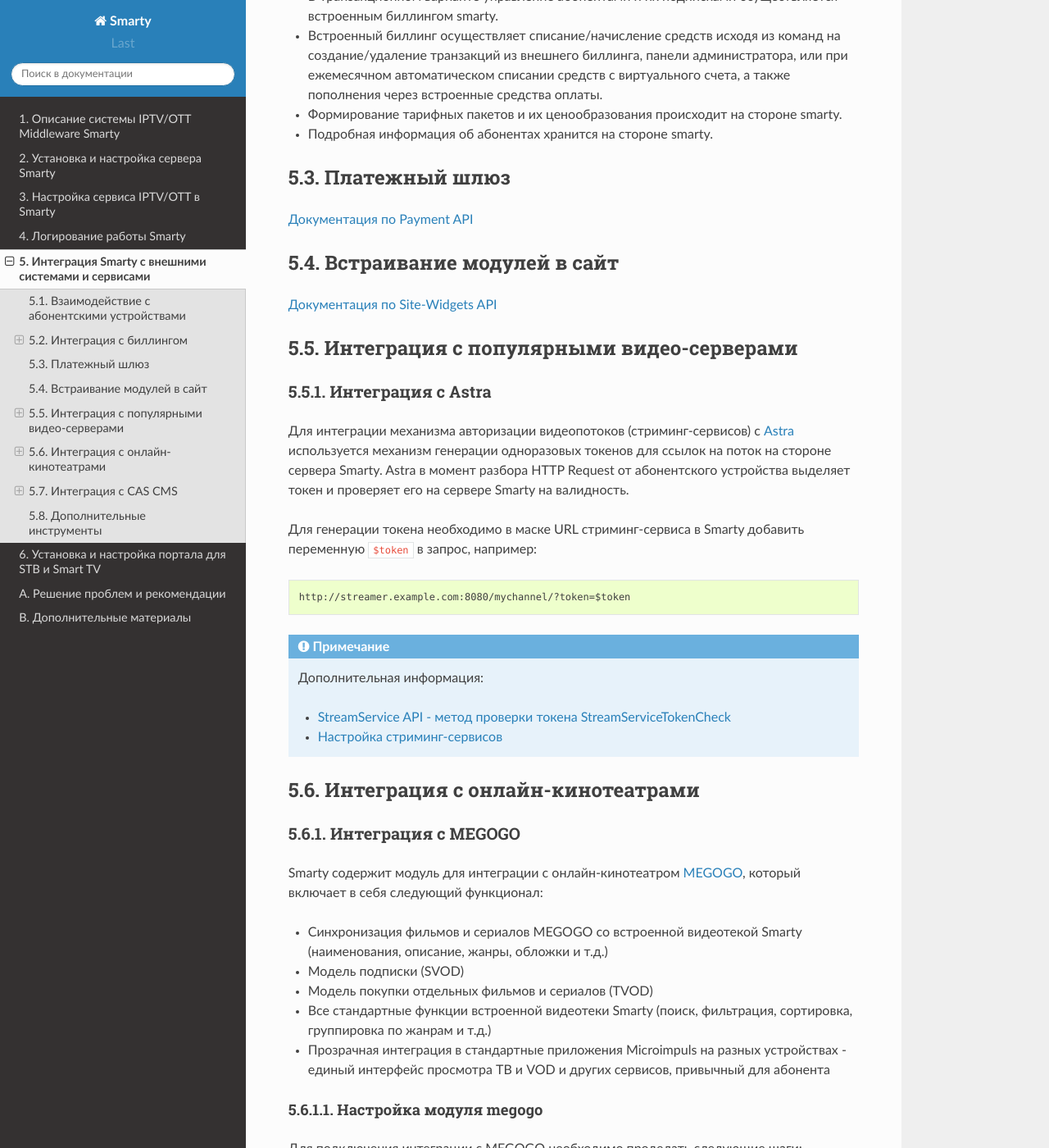
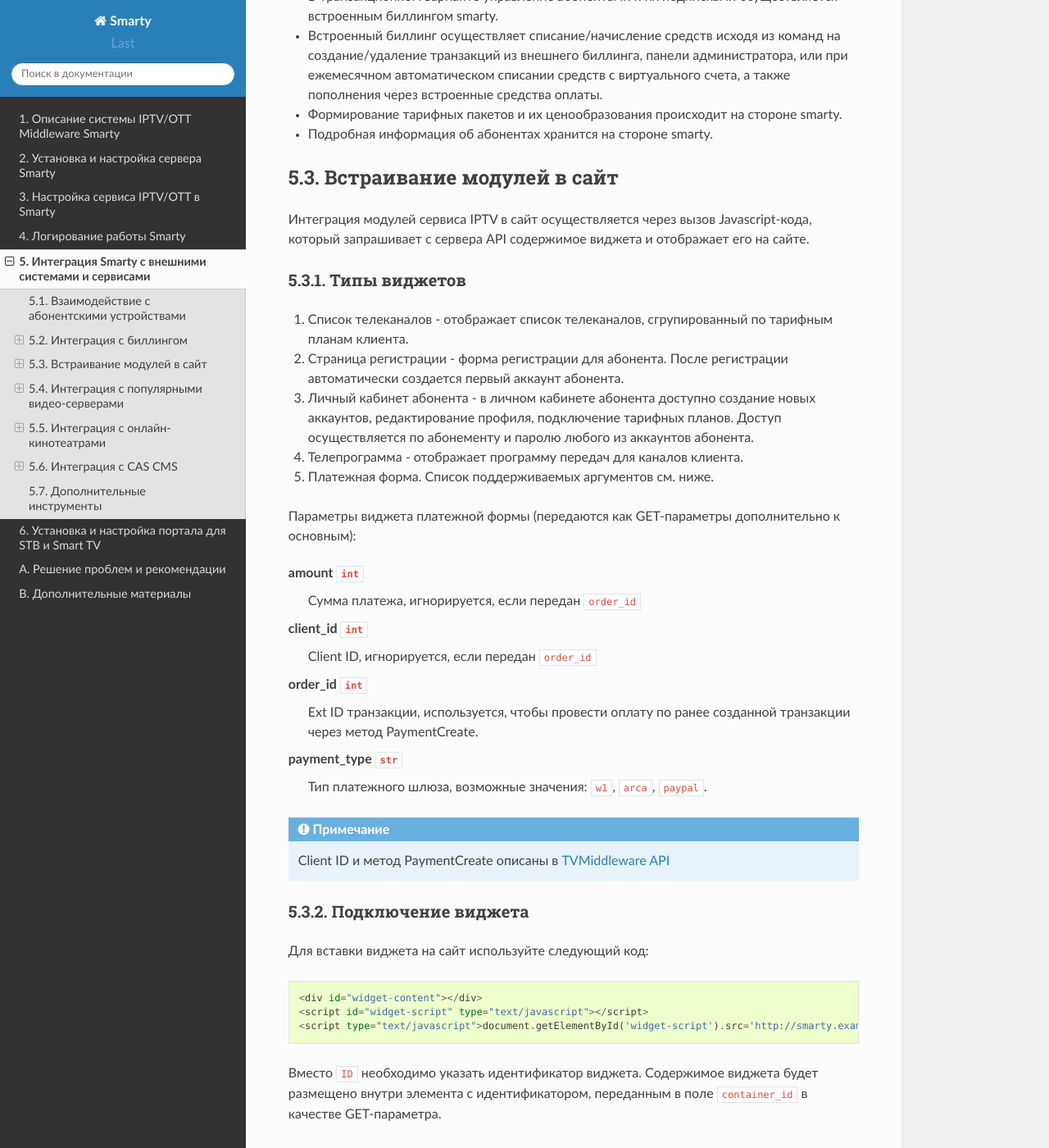
Before and after one commit to sergey-yakovlev/smarty-docs, a Sphinx documentation site: the page built from source/integration.rst, in a window 1280 px wide and 1400 px high, scrolled down 3198 px. Shown: the whole window at 82% size. Built offline with Sphinx 7.4.7 and the Read the Docs theme 2.0.0, drawn with Linux system fonts in a browser that asks for light colours; some of the changed text lies outside the part shown.

Commit message:
Widget API

```diff
--- a/source/integration.rst
+++ b/source/integration.rst
@@ -101,28 +101,90 @@
 
 * Подробная информация об абонентах хранится на стороне smarty.
 
-.. _payment-api:
-
-5.3. Платежный шлюз
-===================
-
-`Документация по Payment API <http://smarty.microimpuls.com/docs/payment_api/>`_
-
 .. _widgets-api:
 
-5.4. Встраивание модулей в сайт
+5.3. Встраивание модулей в сайт
 ===============================
 
-`Документация по Site-Widgets API <http://smarty.microimpuls.com/docs/widgets_api/>`_
+Интеграция модулей сервиса IPTV в сайт осуществляется через вызов Javascript-кода, который запрашивает с сервера API содержимое виджета и
+отображает его на сайте.
+
+5.3.1. Типы виджетов
+--------------------
+
+1. Список телеканалов - отображает список телеканалов, сгрупированный по тарифным планам клиента.
+2. Страница регистрации - форма регистрации для абонента. После регистрации автоматически создается первый аккаунт абонента.
+3. Личный кабинет абонента - в личном кабинете абонента доступно создание новых аккаунтов, редактирование профиля, подключение тарифных планов. Доступ осуществляется по абонементу и паролю любого из аккаунтов абонента.
+4. Телепрограмма - отображает программу передач для каналов клиента.
+5. Платежная форма. Список поддерживаемых аргументов см. ниже.
+
+Параметры виджета платежной формы (передаются как GET-параметры дополнительно к основным):
+
+amount ``int``
+    Сумма платежа, игнорируется, если передан ``order_id``
+
+client_id ``int``
+    Client ID, игнорируется, если передан ``order_id``
+
+order_id ``int``
+    Ext ID транзакции, используется, чтобы провести оплату по ранее созданной транзакции через метод PaymentCreate.
+
+payment_type ``str``
+    Тип платежного шлюза, возможные значения: ``w1``, ``arca``, ``paypal``.
+
+.. note::
+
+  Client ID и метод PaymentCreate описаны в `TVMiddleware API <https://microimpuls.github.io/smarty-tvmw-api-docs>`_
+
+
+5.3.2. Подключение виджета
+--------------------------
+
+Для вставки виджета на сайт используйте следующий код: ::
+
+    <div id="widget-content"></div>
+    <script id="widget-script" type="text/javascript"></script>
+    <script type="text/javascript">document.getElementById('widget-script').src='http://smarty.example.com/widgets/api/get/<b>ID</b>?container_id=widget-content&time='+Math.random();</script>
+
+
+Вместо ``ID`` необходимо указать идентификатор виджета.
+Содержимое виджета будет размещено внутри элемента с идентификатором, переданным в поле ``container_id`` в качестве GET-параметра.
+
+5.3.3. Решение проблем с работой виджетов в разных браузерах
+------------------------------------------------------------
+
+Поскольку виджеты встраиваются в сайт через iframe с домена, отличного от домена сайта,
+то в некоторых браузерах при включенных настройках блокировки Cookies и данных с внешних ресурсов
+возможна некорректная работа виджетов.
+
+В этом случае для гарантированной работы виджетов рекомендуется подключать их через свой домен, используя HTTP-проксирование.
+
+Ниже пример конфигурации для nginx: ::
+
+    location /widgets {
+        try_files $uri @smarty;
+    }
+    location /captcha {
+        try_files $uri @smarty;
+    }
+    location @smarty {
+        proxy_pass http://real-smarty-host.example.com;
+        proxy_set_header X-REAL-IP $remote_addr;
+        proxy_set_header X-Forwarded-for $remote_addr;
+        proxy_pass_header P3P;
+    }
+
+При такой настройке в коде подключения виджета вместо ``smarty.example.com`` укажите ваш домен.
+
 
 .. _common-video-servers-integration:
 
-5.5. Интеграция с популярными видео-серверами
+5.4. Интеграция с популярными видео-серверами
 =============================================
 
 .. _astra:
 
-5.5.1. Интеграция с Astra
+5.4.1. Интеграция с Astra
 -------------------------
 
 Для интеграции механизма авторизации видеопотоков (стриминг-сервисов) с `Astra <http://cesbo.com>`_ используется механизм генерации
@@ -144,12 +206,12 @@
 
 .. _online-vod-services-integration:
 
-5.6. Интеграция с онлайн-кинотеатрами
+5.5. Интеграция с онлайн-кинотеатрами
 =====================================
 
 .. _megogo:
 
-5.6.1. Интеграция с MEGOGO
+5.5.1. Интеграция с MEGOGO
 --------------------------
 
 Smarty содержит модуль для интеграции с онлайн-кинотеатром `MEGOGO <http://megogo.net>`_, который включает
@@ -162,7 +224,7 @@ Smarty содержит модуль для интеграции с онлайн
 * Прозрачная интеграция в стандартные приложения Microimpuls на разных устройствах - единый интерфейс просмотра ТВ и VOD
   и других сервисов, привычный для абонента
 
-5.6.1.1. Настройка модуля megogo
+5.5.1.1. Настройка модуля megogo
 ++++++++++++++++++++++++++++++++
 
 Для подключения интеграции с MEGOGO необходимо проделать следующие шаги:
@@ -219,7 +281,7 @@ Smarty содержит модуль для интеграции с онлайн
 
 .. _tvzvr:
 
-5.6.2. Интеграция с tvzavr
+5.5.2. Интеграция с tvzavr
 --------------------------
 
 Smarty содержит модуль для интеграции с онлайн-кинотеатром `tvzavr <http://tvzavr.ru>`_, который включает
@@ -231,8 +293,8 @@ Smarty содержит модуль для интеграции с онлайн
 * Прозрачная интеграция в стандартные приложения Microimpuls на разных устройствах - единый интерфейс просмотра ТВ и VOD
   и других сервисов, привычный для абонента
 
-5.6.1.1. Настройка модуля tvzvr
-+++++++++++++++++++++++++++++++
+5.5.2.1. Настройка модуля tvzavr
+++++++++++++++++++++++++++++++++
 
 Для подключения интеграции с tvzavr необходимо проделать следующие шаги:
 
@@ -302,7 +364,7 @@ IRDETO_HOST ``str``
 
 .. _tools-and-scripts:
 
-5.8. Дополнительные инструменты
+5.7. Дополнительные инструменты
 ===============================
 
 Скрипт миграции данных smarty между БД по client_id
```
Also changed, not shown: other parts of source/integration.rst (+2 -2 lines).
